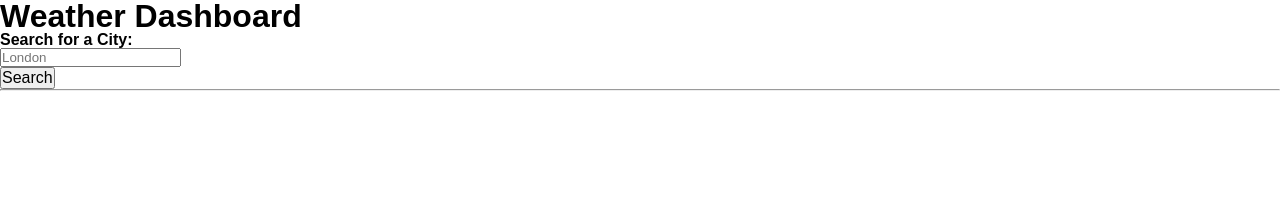
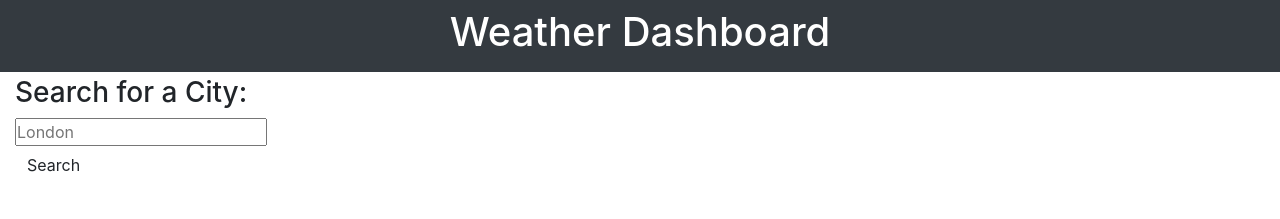
Before and after one commit to Ugopreneur/A-dashing-weather-dashboard, a plain HTML site: page index.html in a window 1280 px wide. Drawn offline with nearby package versions, Linux system fonts and the light colour scheme; files that its build step writes are made by us from their sources.

Commit message:
linked Bootstrap

```diff
--- a/index.html
+++ b/index.html
@@ -6,8 +6,8 @@
   <meta name="viewport" content="width=device-width, initial-scale=1.0" />
   <meta http-equiv="X-UA-Compatible" content="ie=edge" />
   <link rel="stylesheet" href="styles/reset.css" />
-  <!-- <link rel="stylesheet" href="https://stackpath.bootstrapcdn.com/bootstrap/4.3.1/css/bootstrap.min.css" /> -->
-  <!-- <link rel="stylesheet" href="https://stackpath.bootstrapcdn.com/font-awesome/4.7.0/css/font-awesome.min.css" /> -->
+  <link rel="stylesheet" href="https://stackpath.bootstrapcdn.com/bootstrap/4.3.1/css/bootstrap.min.css" />
+  <link rel="stylesheet" href="https://stackpath.bootstrapcdn.com/font-awesome/4.7.0/css/font-awesome.min.css" />
   <title>Weather Dashboard</title>
 </head>
 
```
